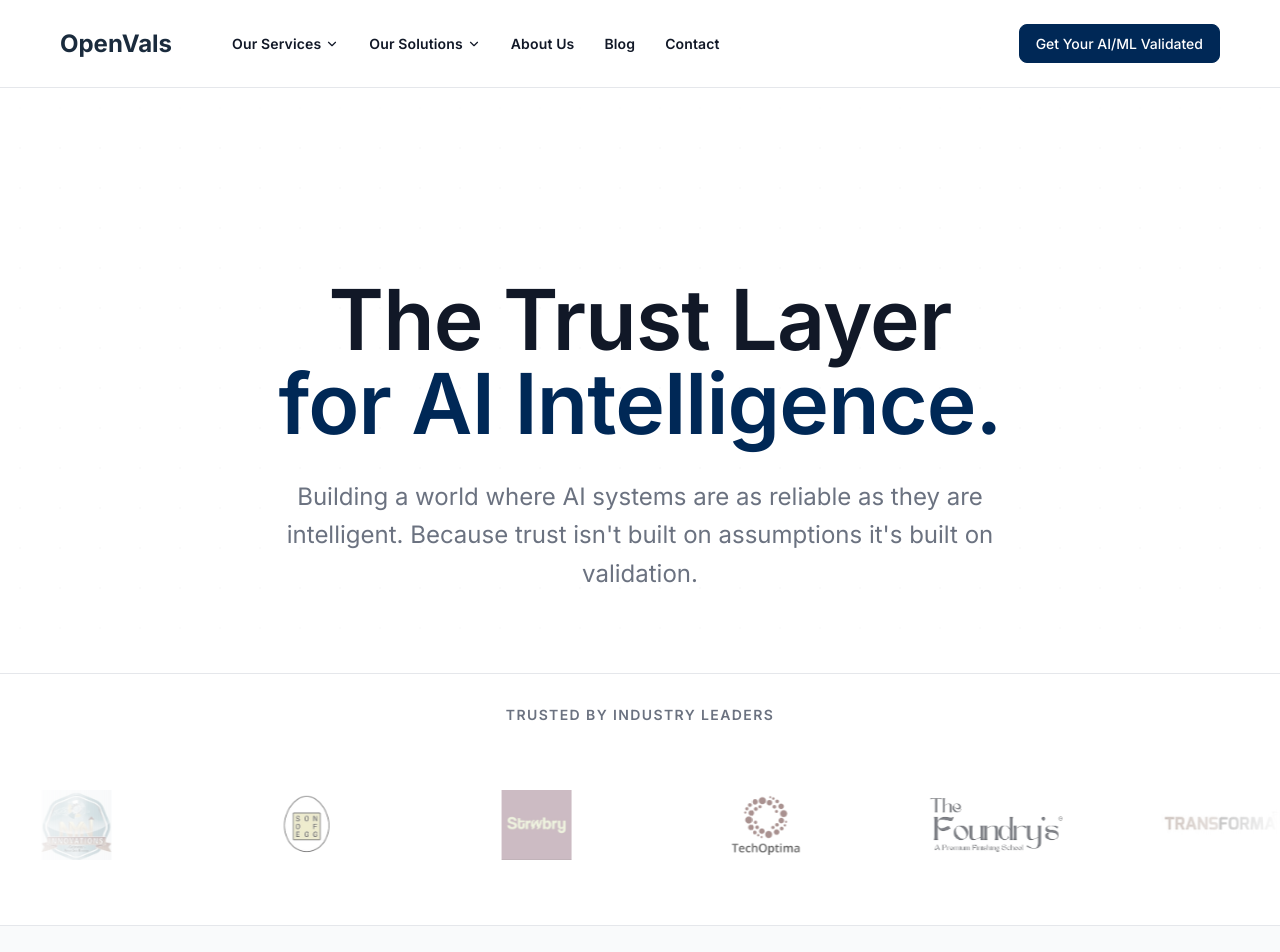
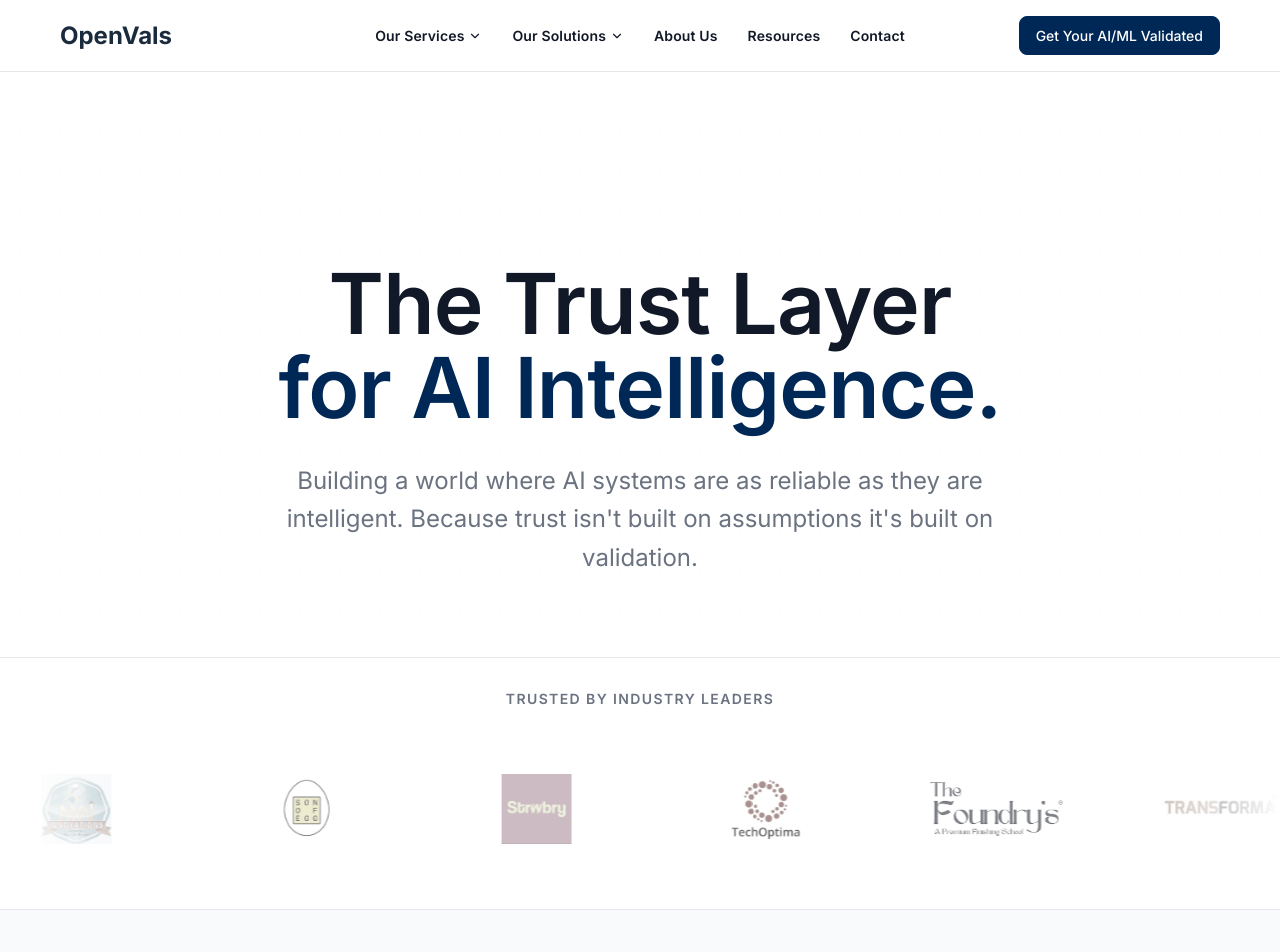
Before and after one commit to TheFoundrys/openvals-website, a Next.js app: page /about in a window 1280 px wide. Shown: the top 952 px of the page. Built offline with nearby package versions, Linux system fonts and the light colour scheme.

Commit message:
changed the header alignment , renamed blog , added redirect links for url

```diff
--- a/src/components/Header.tsx
+++ b/src/components/Header.tsx
@@ -40,7 +40,7 @@ export default function Header() {
       ]
     },
     { name: "About Us", href: "/about", highlight: true },
-    { name: "Blog", href: "/blog", highlight: true },
+    { name: "Resources", href: "/blog", highlight: true },
     { name: "Contact", href: "/contact", highlight: true },
   ];
 
@@ -114,7 +114,7 @@ export default function Header() {
             </div>
           ))}
         </nav>
-        <div style={{ display: "flex", gap: "20px", alignItems: "center" }}>
+        <div className={styles.headerCTAContainer}>
           <Link href="/apply" className={`${styles.button} ${styles.primary} ${styles.headerCTA} ${styles.headerCTAHeader}`} style={{ padding: "8px 16px", fontSize: "14px" }}>
             Get Your AI/ML Validated
           </Link>
--- a/src/components/TrustedBy.tsx
+++ b/src/components/TrustedBy.tsx
@@ -3,13 +3,13 @@
 import styles from "./ui.module.css";
 
 const LOGOS = [
-  "/logos/drpinnacle.png",
-  "/logos/NYN.avif",
-  "/logos/Son-of-Egg-logo.avif",
-  "/logos/strwbry.jpg",
-  "/logos/Techoptima.avif",
-  "/logos/the foundrys.avif",
-  "/logos/transforma.avif",
+  { name: "Dr Pinnacle", src: "/logos/drpinnacle.png", url: "https://drpinnacle.com" },
+  { name: "NYN", src: "/logos/NYN.avif", url: "https://nynweb.com" },
+  { name: "Son of Egg", src: "/logos/Son-of-Egg-logo.avif", url: "https://sonofegg.com" },
+  { name: "Strwbry", src: "/logos/strwbry.jpg", url: "" },
+  { name: "Techoptima", src: "/logos/Techoptima.avif", url: "https://techoptima.ai" },
+  { name: "The Foundrys", src: "/logos/the foundrys.avif", url: "https://thefoundrys.com" },
+  { name: "Transforma", src: "/logos/transforma.avif", url: "https://www.transforma.in/" },
 ];
 
 export default function TrustedBy() {
@@ -22,13 +22,19 @@ export default function TrustedBy() {
       <div className={styles.logoContainer}>
         <div className={styles.logoScroll}>
           {scrollingLogos.map((logo, index) => (
-            <div key={index} className={styles.logoItem}>
+            <a
+              key={index}
+              href={logo.url}
+              target="_blank"
+              rel="noopener noreferrer"
+              className={styles.logoItem}
+            >
               <img
-                src={logo}
-                alt={`Client logo ${index + 1}`}
-                className={logo.toLowerCase().includes("transforma") ? styles.largeLogo : ""}
+                src={logo.src}
+                alt={`${logo.name} logo`}
+                className={logo.src.toLowerCase().includes("transforma") ? styles.largeLogo : ""}
               />
-            </div>
+            </a>
           ))}
         </div>
       </div>
--- a/src/components/ui.module.css
+++ b/src/components/ui.module.css
@@ -1,8 +1,8 @@
 .header {
-  display: flex;
-  justify-content: space-between;
+  display: grid;
+  grid-template-columns: 1fr auto 1fr;
   align-items: center;
-  padding: 24px var(--container-padding);
+  padding: 16px var(--container-padding);
   border-bottom: 1px solid var(--border);
   position: sticky;
   top: 0;
@@ -22,6 +22,7 @@
   align-items: center;
   text-decoration: none;
   transition: opacity 0.2s ease;
+  justify-self: start;
 }
 
 .logoWrapper:hover {
@@ -39,8 +40,6 @@
   gap: 30px;
   font-size: 14px;
   color: var(--text-muted);
-  margin-left: 60px;
-  margin-right: auto;
 }
 
 .nav a {
@@ -441,6 +440,8 @@
   }
 
   .header {
+    display: flex;
+    justify-content: space-between;
     padding: 16px var(--container-padding);
   }
 
@@ -524,6 +525,7 @@
   justify-content: center;
   opacity: 0.7;
   filter: grayscale(80%);
+  text-decoration: none;
   transition: all 0.5s cubic-bezier(0.23, 1, 0.32, 1);
 }
 
@@ -556,6 +558,13 @@
   100% {
     transform: translateX(-50%);
   }
+}
+
+.headerCTAContainer {
+  display: flex;
+  gap: 20px;
+  align-items: center;
+  justify-self: end;
 }
 
 .headerCTA {
```
